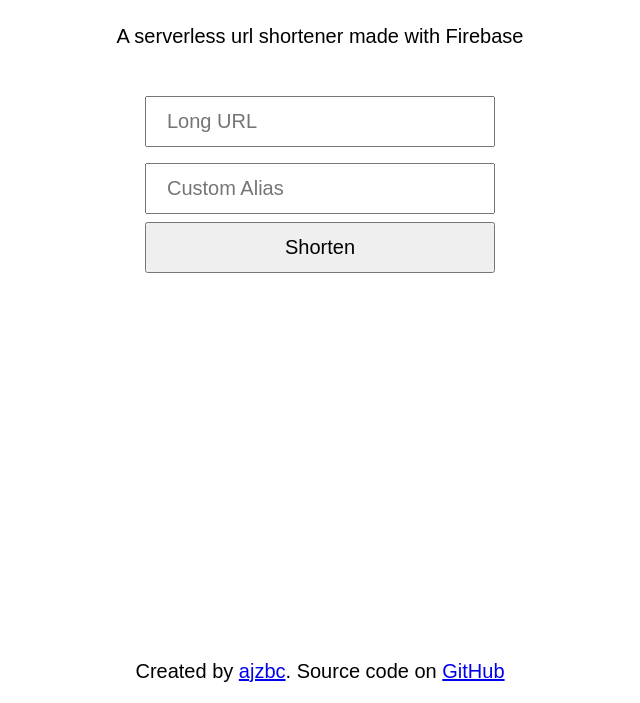
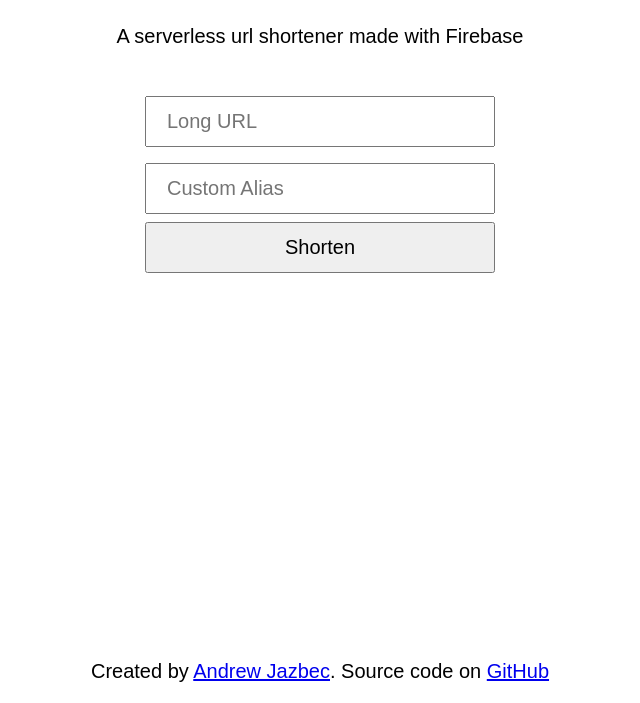
Before and after one commit to ajzbc/firebase-url-shortener, a plain HTML site: page index.html in a window 1280 px wide. Shown: the part 97-800 px from the top of the page, without its empty margins (320-960 px from the left). Drawn offline with Linux system fonts and the light colour scheme.

Commit message:
name change

```diff
--- a/index.html
+++ b/index.html
@@ -23,7 +23,7 @@
         </div>
     </div>
     <footer>
-        <p>Created by <a href="https://ajzbc.com">ajzbc</a>. Source code on <a href="https://github.com/ajzbc/firebase-url-shortener">GitHub</a></p>
+        <p>Created by <a href="https://ajzbc.com">Andrew Jazbec</a>. Source code on <a href="https://github.com/ajzbc/firebase-url-shortener">GitHub</a></p>
     </footer>
 </body>
 </html>
```
